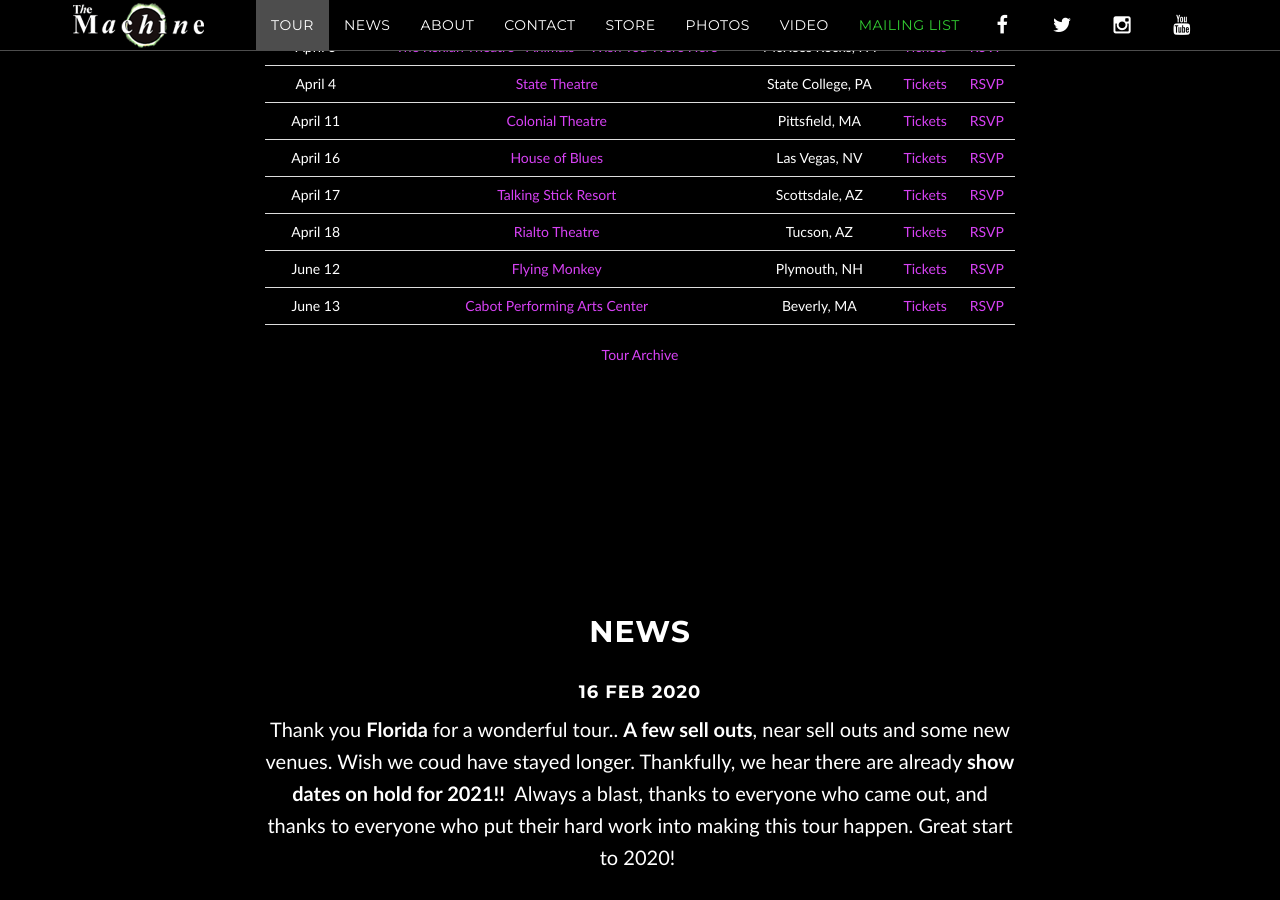
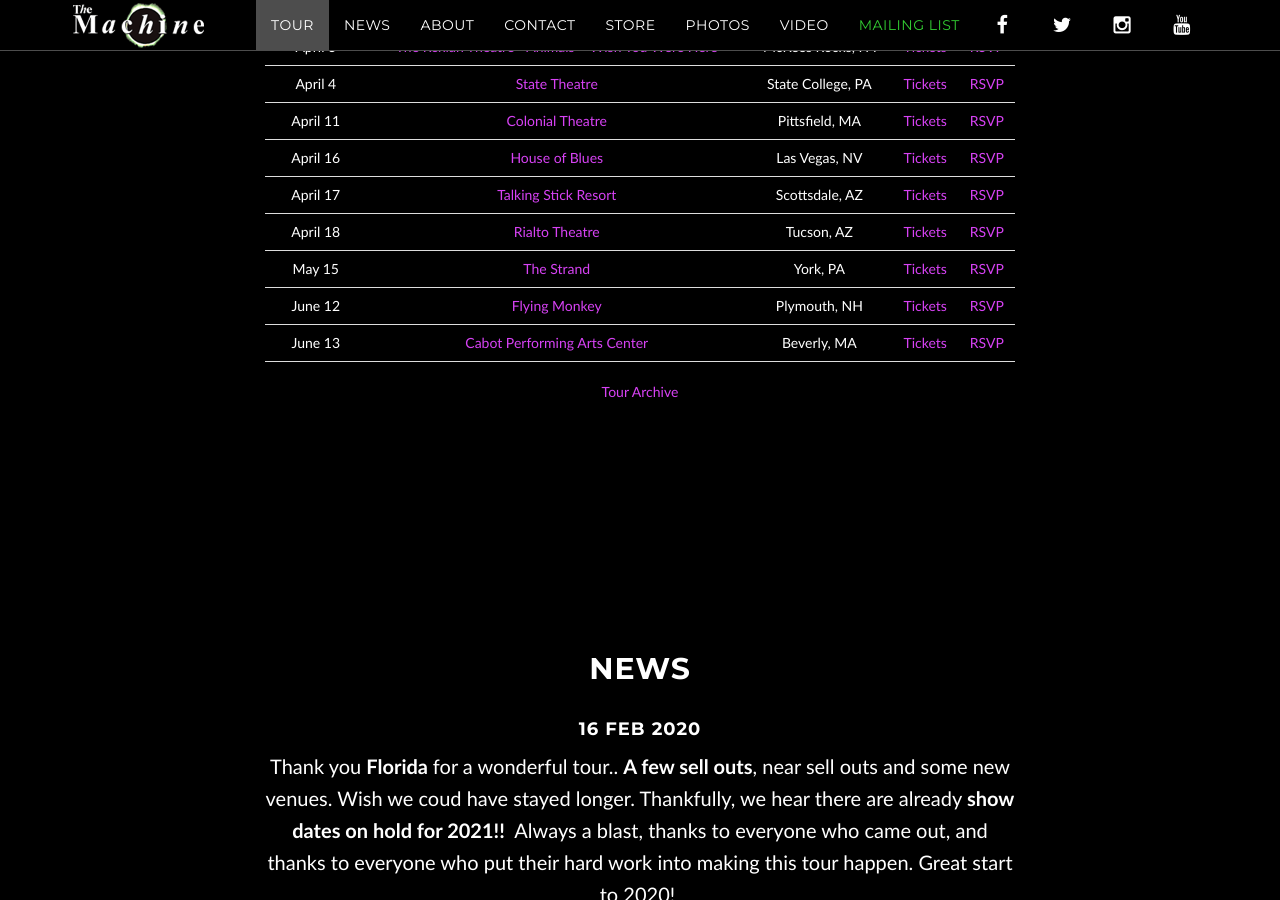
Before and after one commit to machineweb/machineweb.github.io, a Jekyll site: the page built from index.html, in a window 1280 px wide and 900 px high, scrolled down 1306 px. Built offline with Jekyll 4.4.1, drawn with Linux system fonts in a browser that asks for light colours; comment, search, counter and statistics services are not loaded.

Commit message:
New tour item

```diff
--- a/_data/tour.yml
+++ b/_data/tour.yml
@@ -4218,3 +4218,11 @@
     tickets-url: "https://www1.ticketmaster.com/the-machine-performs-pink-floyd-tucson-arizona-04-18-2020/event/1900583DEF5F4C68?irgwc=1&clickid=3s5wTPUWkyV3x2d2gnW8RR5wUknVKmQpwzlgS80&camefrom=CFC_BUYAT_253158&impradid=253158&REFERRAL_ID=tmfeedbuyat253158&wt.mc_id=aff_BUYAT_253158&utm_source=253158-Facebook-%2520TM&impradname=Facebook-%2520TM&utm_medium=affiliate"
     rsvp-url: "https://www.facebook.com/events/508088199834905/"
     order: "1587186000000"
+
+  - date: "May 15 2020"
+    venue: "The Strand "
+    venue-url: "http://appellcenter.org"
+    location: "York, PA"
+    tickets-url: "https://appellcenter.org/show/the-machine-performs-pink-floyd"
+    rsvp-url: ""
+    order: "1589518800000"
```
